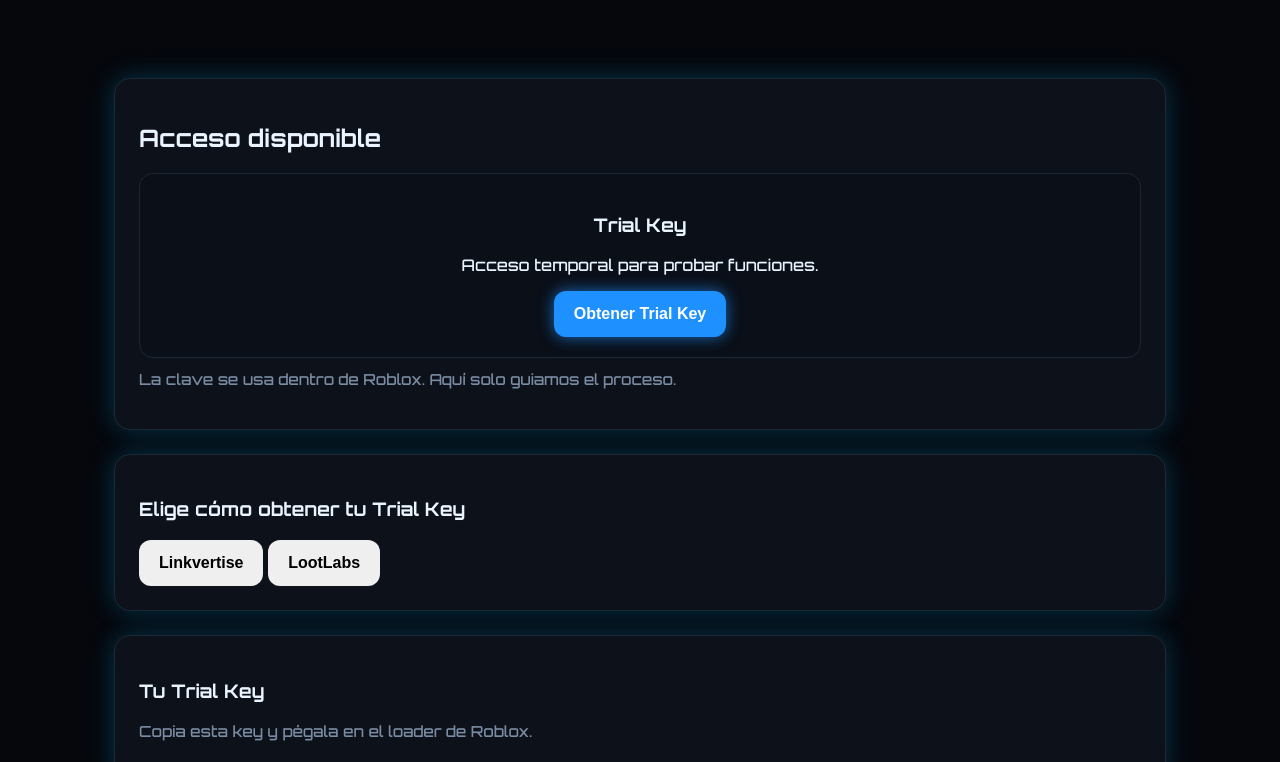
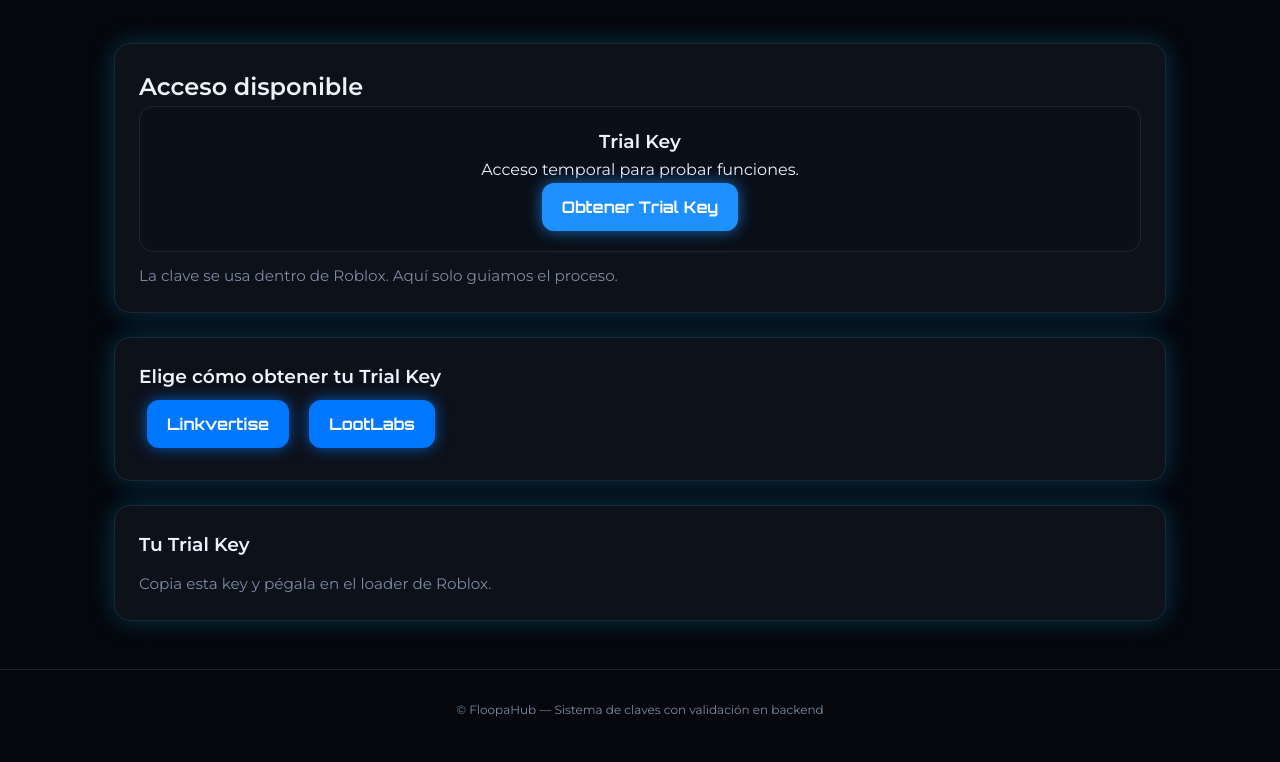
Before and after one commit to santiago637/FloopaHUB, a plain HTML site: page index.html in a window 1280 px wide. Shown: the part 189-951 px from the top of the page. Drawn offline with Linux system fonts and the light colour scheme.

Commit message:
Update styles.css

```diff
--- a/styles.css
+++ b/styles.css
@@ -1,4 +1,5 @@
-@import url('https://fonts.googleapis.com/css2?family=Orbitron:wght@500;700&display=swap');
+/* Tipografías */
+@import url('https://fonts.googleapis.com/css2?family=Orbitron:wght@500;700&family=Montserrat:wght@400;600&display=swap');
 
 :root {
   --bg: #05070d;          /* negro profundo */
@@ -11,19 +12,22 @@
   --border: #1c2735;
 }
 
-* { box-sizing: border-box; }
+* { box-sizing: border-box; margin: 0; padding: 0; }
+
 body {
-  margin: 0;
   background: var(--bg);
   color: var(--text);
-  font-family: 'Orbitron', system-ui, sans-serif;
+  font-family: 'Montserrat', system-ui, sans-serif;
+  line-height: 1.6;
 }
 
+/* Header */
 .header {
   padding: 40px 20px;
   text-align: center;
 }
 .header h1 {
+  font-family: 'Orbitron', sans-serif;
   font-size: 2.5rem;
   font-weight: 700;
   background: linear-gradient(90deg, var(--primary), var(--secondary));
@@ -37,6 +41,7 @@ body {
   font-size: 1.1rem;
 }
 
+/* Layout */
 .container {
   max-width: 1100px;
   margin: 0 auto;
@@ -57,6 +62,7 @@ body {
   box-shadow: 0 0 40px rgba(30, 144, 255, 0.6);
 }
 
+/* Grid */
 .grid {
   display: grid;
   grid-template-columns: repeat(auto-fit, minmax(280px, 1fr));
@@ -76,11 +82,13 @@ body {
   box-shadow: 0 0 20px rgba(0, 191, 255, 0.4);
 }
 
+/* Botones */
 .btn {
   padding: 14px 20px;
   border: none;
   border-radius: 12px;
   cursor: pointer;
+  font-family: 'Orbitron', sans-serif;
   font-weight: 700;
   font-size: 1rem;
   transition: all 0.3s ease;
@@ -94,22 +102,25 @@ body {
   background: var(--secondary);
   box-shadow: 0 0 25px rgba(0, 191, 255, 1);
 }
-.btn.success {
+.btn.option {
   background: var(--accent);
   color: #fff;
+  margin: 0.5rem;
   box-shadow: 0 0 15px rgba(0, 119, 255, 0.7);
 }
-.btn.success:hover {
+.btn.option:hover {
   background: var(--secondary);
   box-shadow: 0 0 25px rgba(0, 191, 255, 1);
 }
 
+/* Texto auxiliar */
 .note {
   color: var(--muted);
   margin-top: 12px;
   font-size: 0.95rem;
 }
 
+/* Footer */
 .footer {
   text-align: center;
   padding: 28px;
```
